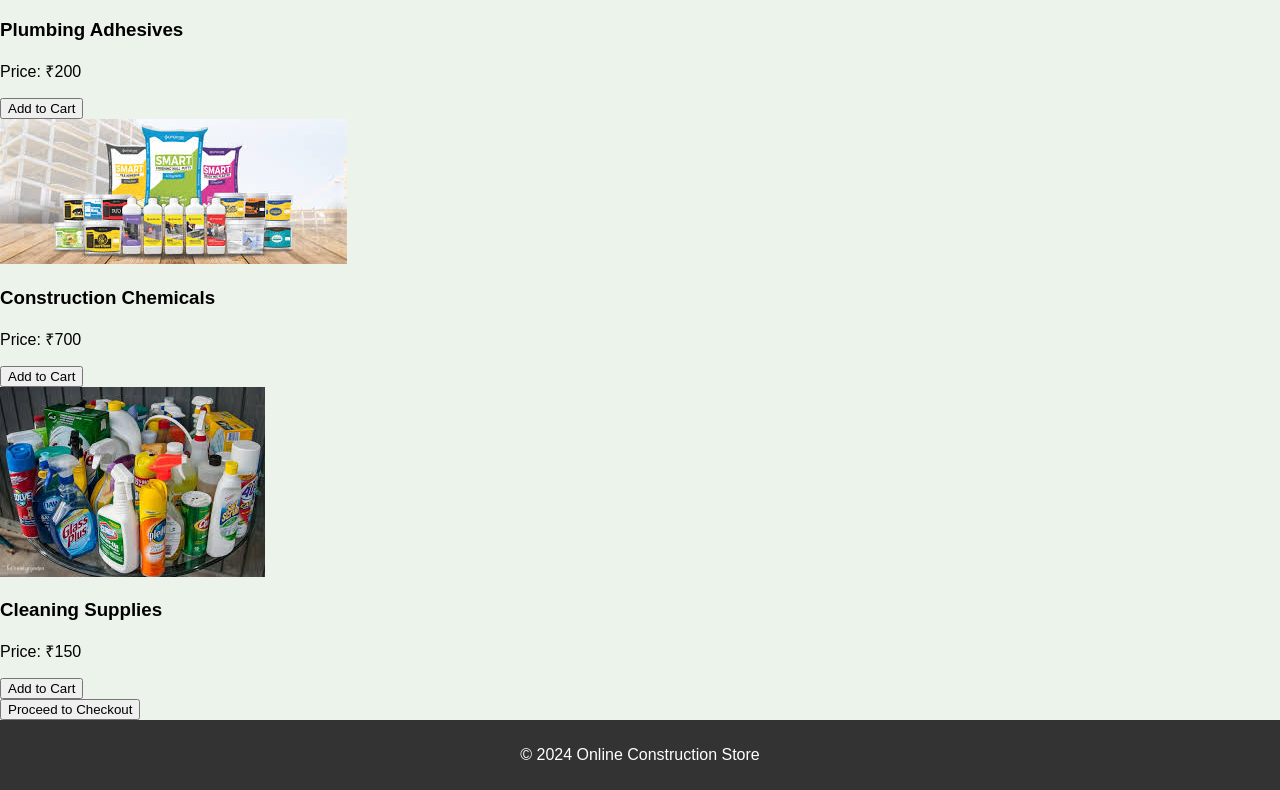
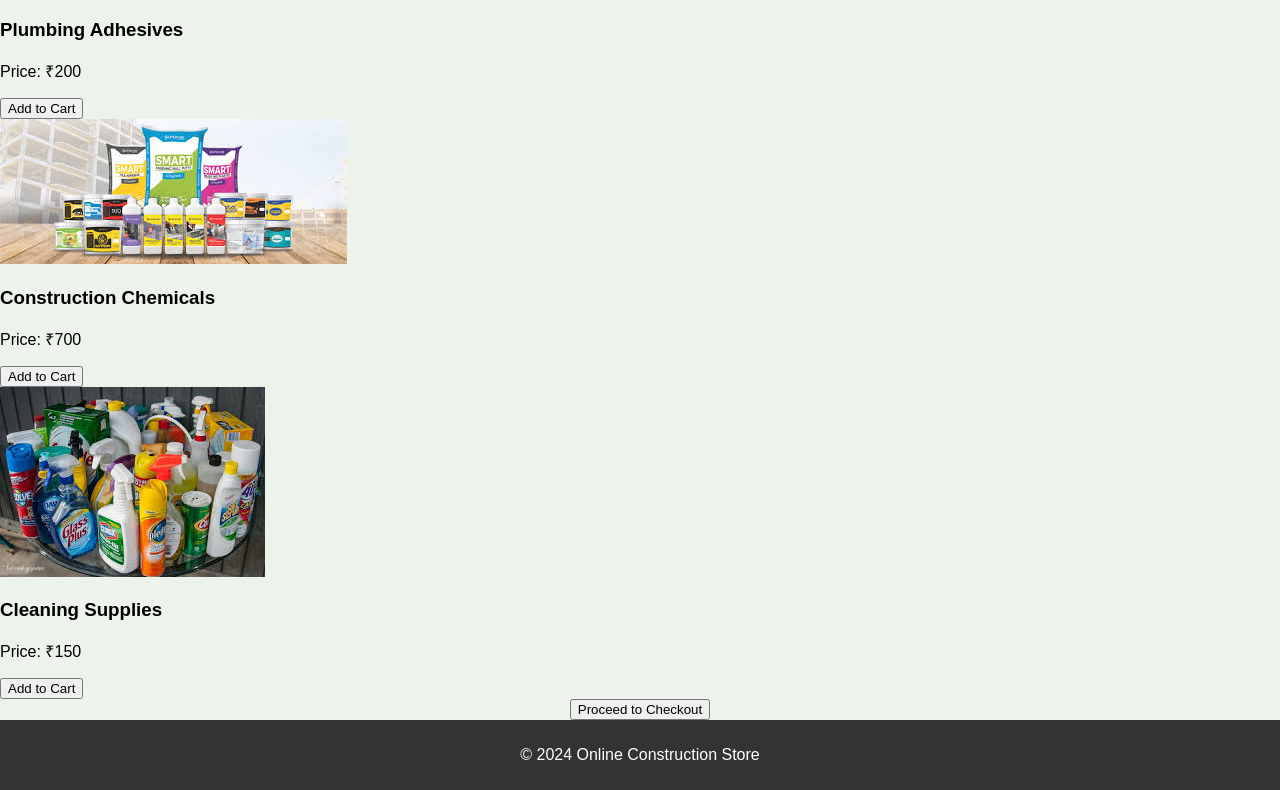
Before and after one commit to kamalnath2u/online-construction-store, a plain HTML site: page other-items.html in a window 1280 px wide. Shown: the part 493-1283 px from the top of the page. Drawn offline with Linux system fonts and the light colour scheme.

Commit message:
other-items.html

```diff
--- a/other-items.html
+++ b/other-items.html
@@ -17,7 +17,7 @@
     <div class="main">
         <h2>Available Other Essential Items</h2>
         <div id="product-container"></div>
-        <button onclick="window.location.href='checkout.html'">Proceed to Checkout</button>
+       <center><button onclick="window.location.href='checkout.html'">Proceed to Checkout</button></center>
     </div>
 
     <footer>
```
